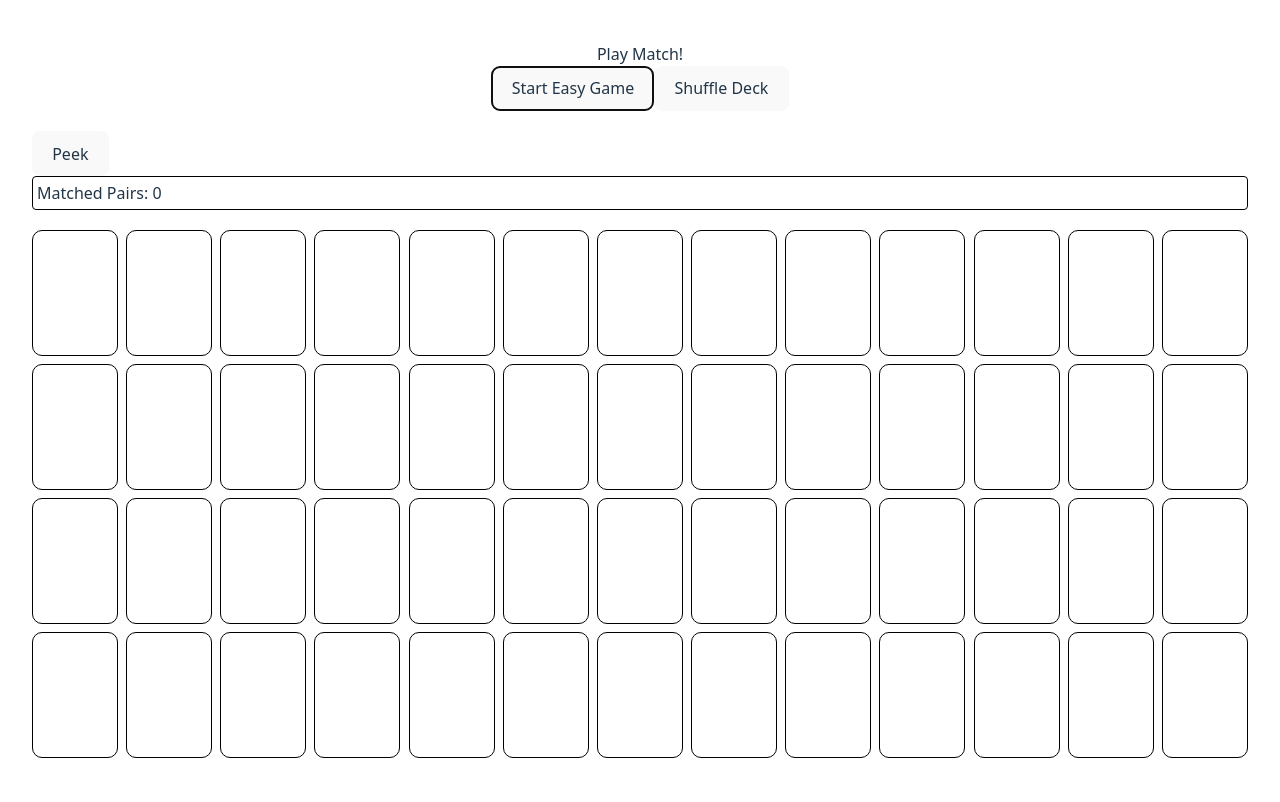
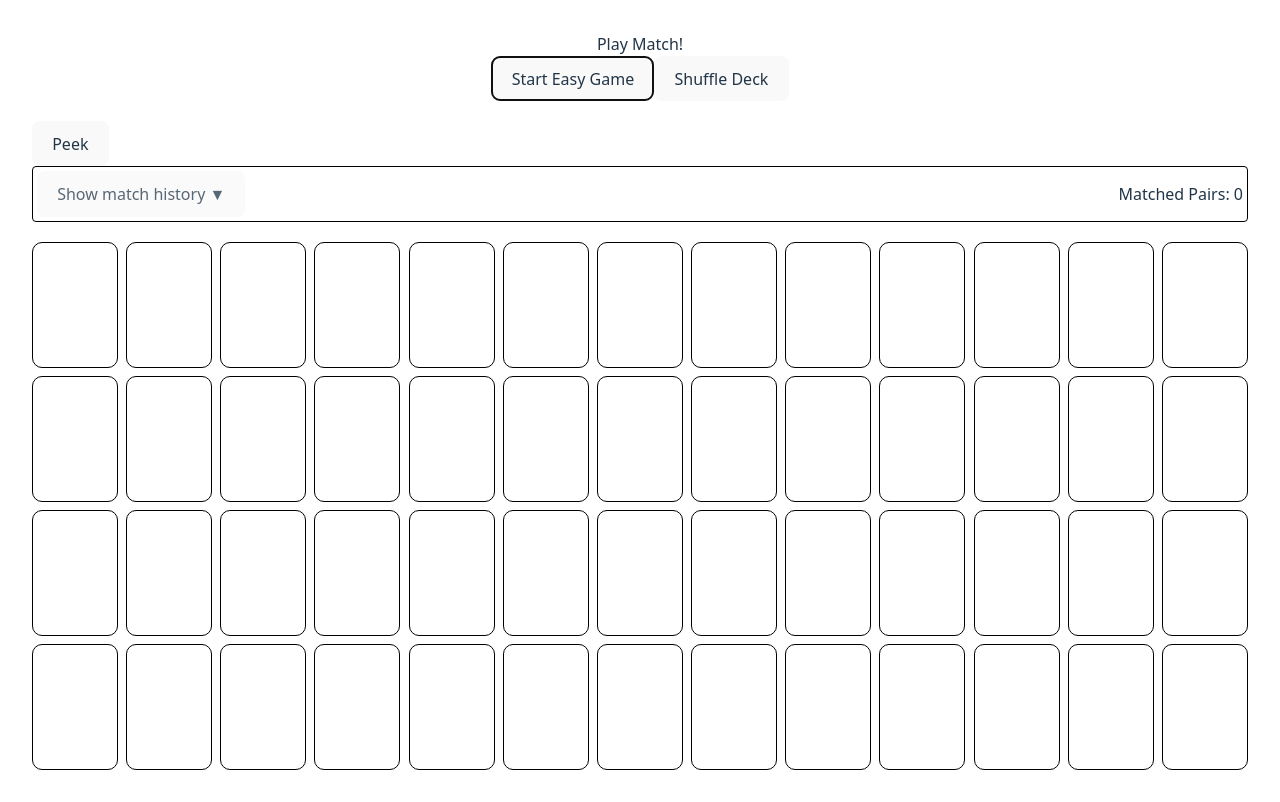
Before and after one commit to gpeid/concentration-card-game, a React (Vite) app: page / in a window 1280 px wide. Both pictures are taken after a click on the button "Start Easy Game". Built offline with nearby package versions, Linux system fonts and the light colour scheme.

Commit message:
refactor: enhance ScoreCard component with match history toggle and improved styling

```diff
--- a/src/components/ScoreCard.tsx
+++ b/src/components/ScoreCard.tsx
@@ -1,3 +1,4 @@
+import { useState } from "react";
 import type { CardProperties } from "../types/types";
 
 interface ScoreCardProps {
@@ -5,32 +6,67 @@ interface ScoreCardProps {
 }
 
 const ScoreCard: React.FC<ScoreCardProps> = ({ matches }) => {
-  const textColorFromSuit = (suitLabel?: string) => {
+  const [showMatchHistory, setShowMatchHistory] = useState(false);
+
+  const handleShowMatchHistoryClick = () => {
+    setShowMatchHistory(!showMatchHistory);
+  };
+
+  const textColorFromSuit = (
+    suitLabel?: string
+  ): "bg-red-600 text-white" | "bg-black text-white" => {
     if (suitLabel === "Hearts" || suitLabel === "Diamonds") {
-      return "text-red-600";
+      return "bg-red-600 text-white";
     } else {
       return "bg-black text-white";
     }
   };
 
   return (
-    <div className="score_card p-1 mb-5 border border-black rounded">
-      <h2>Matched Pairs: {matches.length}</h2>
-      <ul>
+    <div className="score_card p-1 mb-5 border border-black rounded ">
+      <div className="score_card_header flex justify-between items-center">
+        <button
+          className={`p-0 m-0${
+            matches.length === 0
+              ? "disabled:bg-gray-400 disabled:cursor-not-allowed disabled:opacity-75"
+              : ""
+          }`}
+          disabled={matches.length === 0}
+          onClick={handleShowMatchHistoryClick}
+        >
+          {showMatchHistory ? (
+            <>Hide match history &#9650;</>
+          ) : (
+            <>Show match history &#9660;</>
+          )}
+        </button>
+        <p>Matched Pairs: {matches.length}</p>
+      </div>
+
+      {showMatchHistory && (
+        <>
+          <hr className="m-2" />
+          {matches.length === 0 && <p>No matches yet.</p>}
+
+          <ol className="list-decimal list-inside">
             {matches.map((pair) => (
               <li key={`${pair[0].id}-${pair[1].id}`}>
                 {pair.map((card, i) => (
+                  <>
                     <span
                       key={card.id}
-                className={textColorFromSuit(card.suit?.label)}
+                      className={`p-1 ${textColorFromSuit(card.suit?.label)}`}
                     >
                       {card.label}
+                    </span>
                     {i < pair.length - 1 ? " and " : ""}
-              </span>
+                  </>
                 ))}
               </li>
             ))}
-      </ul>
+          </ol>
+        </>
+      )}
     </div>
   );
 };
```
Lines whose indentation alone changed are shown as unchanged.
